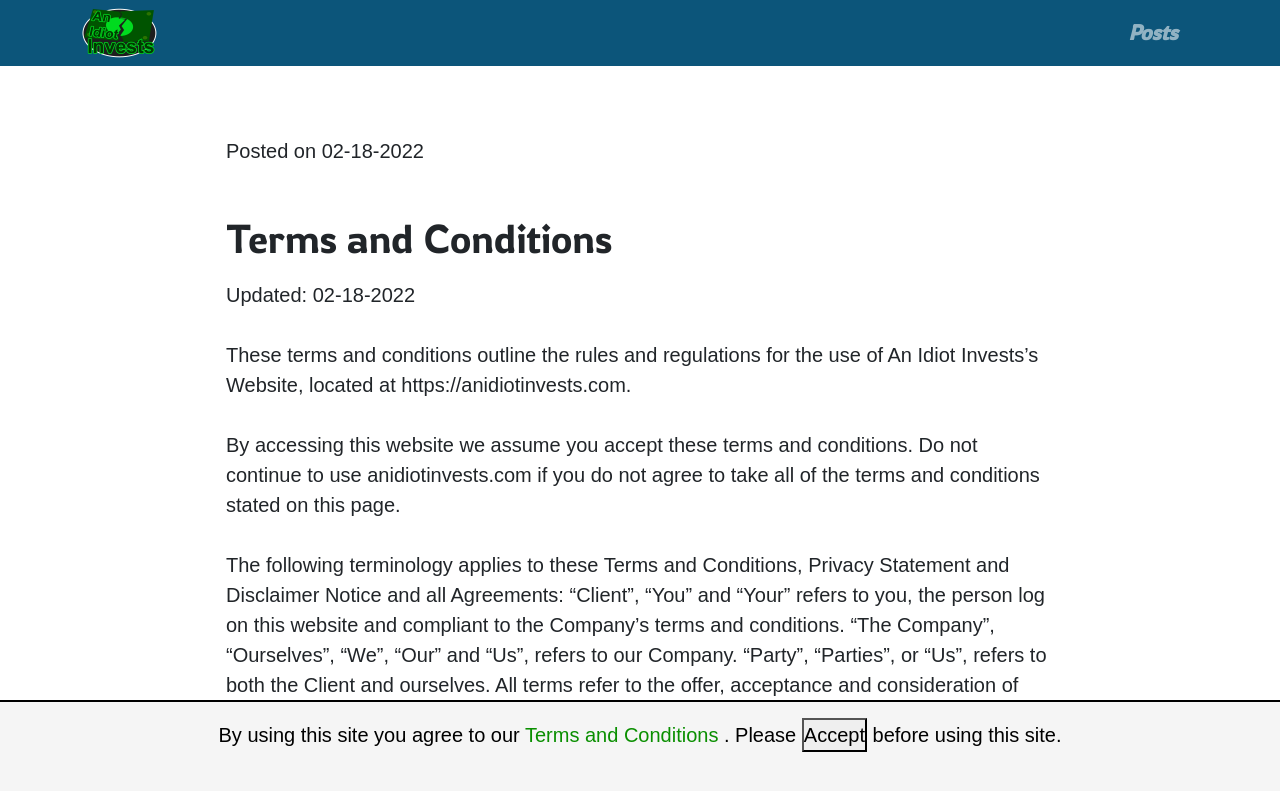
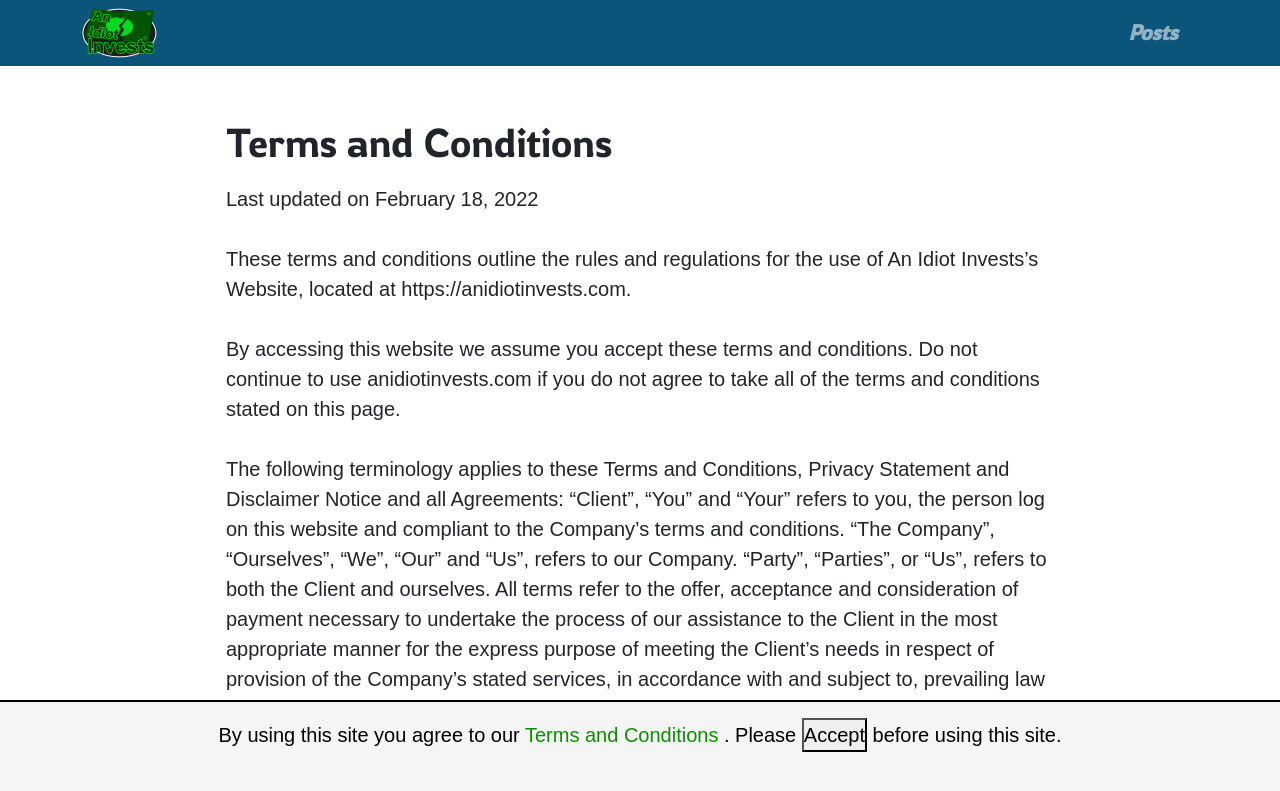
Before and after one commit to AnIdiotInvests/anidiotinvests.github.io, a Jekyll site: the page built from legal/terms-and-conditions.md, in a window 1280 px wide and 900 px high. Shown: the top 791 px of the window. Built offline with Jekyll 4.4.1, drawn with Linux system fonts in a browser that asks for light colours.

Commit message:
feature/05 a first look at new header main footer structure for pages

```diff
--- /dev/null
+++ b/_includes/bottom-nav.html
@@ -0,0 +1,69 @@
+<div class="theme-colors text-light">
+  <div class="container">
+
+    <section class="justify-content-center">
+
+      <div class="row p-2">
+
+        <div class="col text-center ms-auto p-2">
+
+          <h5>Website Info</h5>
+          <ul class="list-unstyled mb-0">
+            <li>
+              <a href="about.html">About</a>
+            </li>
+            <li>
+              <a href="/legal/privacy-policy">Privacy</a>
+            </li>
+            <li>
+              <a href="/">Posts</a>
+            </li>
+            <li>
+              <a href="/legal/terms-and-conditions">Terms of Use</a>
+            </li>
+          </ul>
+
+        </div>
+
+        <div class="col text-start ms-auto p-2 text-center">
+
+          <h5>Follow Us?</h5>
+          <form>
+            <p>subscriptions coming soon</p>
+          </form>
+
+        </div>
+
+        <div class="col-sm-5 text-start copyright-statement text-center">
+
+          <div>
+            <a href="/"><img height="100px" src="/assets/img/logo-two.png"></a>
+          </div>
+
+          <p>
+            Join us on a journey to financial success.<br>
+            #Investing #Lifestyle #Finance
+          </p>
+
+        </div>
+
+      </div>
+
+    </section>
+
+  </div>
+
+  <div class="text-center p-4 accent-color">
+    © 2022 Copyright:
+    <a href="#">anidiotinvests.com</a>
+    <p class="footer-disclaimer">AnIdiotInvests (anidiotinvests.com) is a blogging and publishing platform, not a
+      registered investment adviser or broker-dealer, and does not provide investment advice.
+      All information provided by AnIdiotInvests (anidiotinvests.com) is of a general nature for information and
+      education purposes,
+      and you should not construe any such information as investment advice. AnIdiotInvests (anidiotinvests.com) does
+      not take your specific needs,
+      investment objectives or financial situation into consideration, and any investments mentioned may not be suitable
+      for you. </p>
+  </div>
+
+</div>
--- /dev/null
+++ b/_includes/content-header.html
@@ -0,0 +1,15 @@
+<header id="content-header-id">
+
+    <h1>{{ page.title }}</h1>
+
+    {% assign date_format = site.date_format | default: "%B %-d, %Y" %}
+
+    {% if page.date %}
+    <p>Posted on {{ page.date | date: date_format }}</p>
+    {% endif %}
+
+    {% if page.edit_date %}
+    <p>Last updated on {{ page.edit_date | date: date_format }}</p>
+    {% endif %}
+
+</header>
--- a/_includes/footer.html
+++ /dev/null
@@ -1,65 +0,0 @@
-<footer class="theme-colors text-light">
-    <div class="container">
-
-      <section class="justify-content-center">
-
-        <div class="row p-2">
-
-          <div class="col text-center ms-auto p-2">
-
-            <h5>Website Info</h5>
-            <ul class="list-unstyled mb-0">
-              <li>
-                <a href="about.html">About</a>
-              </li>
-              <li>
-                <a href="/legal/privacy-policy">Privacy</a>
-              </li>
-              <li>
-                <a href="/">Posts</a>
-              </li>
-              <li>
-                <a href="/legal/terms-and-conditions">Terms of Use</a>
-              </li>
-            </ul>
-
-          </div>
-
-          <div class="col text-start ms-auto p-2 text-center">
-
-            <h5>Follow Us?</h5>
-            <form>
-              <p>subscriptions coming soon</p>
-            </form>
-
-          </div>
-
-          <div class="col-sm-5 text-start copyright-statement text-center">
-
-            <div>
-              <a  href="/"><img height="100px" src="/assets/img/logo-two.png"></a>
-            </div>
-
-            <p>
-              Join us on a journey to financial success.<br>
-              #Investing #Lifestyle #Finance
-            </p>
-
-          </div>
-
-        </div>
-
-      </section>
-
-    </div>
-
-    <div class="text-center p-4 accent-color">
-      © 2022 Copyright:
-      <a href="#">anidiotinvests.com</a>
-      <p class="footer-disclaimer">AnIdiotInvests (anidiotinvests.com) is a blogging and publishing platform, not a registered investment adviser or broker-dealer, and does not provide investment advice.
-        All information provided by AnIdiotInvests (anidiotinvests.com) is of a general nature for information and education purposes,
-        and you should not construe any such information as investment advice. AnIdiotInvests (anidiotinvests.com) does not take your specific needs,
-        investment objectives or financial situation into consideration, and any investments mentioned may not be suitable for you. </p>
-    </div>
-
-</footer>
--- a/_includes/header.html
+++ /dev/null
@@ -1,7 +0,0 @@
-<header>
-
-    <h1>{{ page.title }}</h1>
-    {% assign date_format = site.date_format | default: "%B %-d, %Y" %}
-    <p>Posted on {{ page.date |  date: date_format }}</p>
-
-</header>
--- a/_includes/navbar.html
+++ /dev/null
@@ -1,27 +0,0 @@
-<nav class="navbar navbar-dark theme-colors navbar-expand-lg fixed-top">
-    <div class="container">
-
-      <a class="navbar-brand" href="/">
-      <img src="/assets/img/logo-two.png"></a>
-
-      <button class="navbar-toggler" type="button" data-bs-toggle="collapse"
-        data-bs-target="#navbarSupportedContent" aria-controls="navbarSupportedContent" aria-expanded="false" aria-label="Toggle navigation">
-        <span class="navbar-toggler-icon"></span>
-      </button>
-
-      <div class="collapse navbar-collapse noselect" id="navbarSupportedContent">
-        <ul class="navbar-nav ms-auto mb-2 mb-lg-0">
-
-        <li class="nav-item">
-          <a class="nav-link" href="/">Posts</a>
-        </li>
-
-        <!-- <li class="nav-item">
-          <a class="nav-link" href="/about.html">About</a>
-        </li> -->
-
-        </ul>
-      </div>
-
-    </div>
-  </nav>
--- /dev/null
+++ b/_includes/top-nav.html
@@ -0,0 +1,27 @@
+<nav class="navbar navbar-dark theme-colors navbar-expand-lg fixed-top">
+  <div class="container">
+
+    <a class="navbar-brand" href="/">
+      <img src="/assets/img/logo-two.png"></a>
+
+    <button class="navbar-toggler" type="button" data-bs-toggle="collapse" data-bs-target="#navbarSupportedContent"
+      aria-controls="navbarSupportedContent" aria-expanded="false" aria-label="Toggle navigation">
+      <span class="navbar-toggler-icon"></span>
+    </button>
+
+    <div class="collapse navbar-collapse noselect" id="navbarSupportedContent">
+      <ul class="navbar-nav ms-auto mb-2 mb-lg-0">
+
+        <li class="nav-item">
+          <a class="nav-link" href="/">Posts</a>
+        </li>
+
+        <!-- <li class="nav-item">
+        <a class="nav-link" href="/about.html">About</a>
+      </li> -->
+
+      </ul>
+    </div>
+
+  </div>
+</nav>
--- a/_layouts/home.html
+++ b/_layouts/home.html
@@ -18,12 +18,9 @@
 </div>
 
 <div class="post-content">
-
     <table id="postContainer" class="posts-pagination-table">
 
         {% for post in site.posts %}
-
-
 
         <div class="pageinator">
             <div class="post-listing-card">
@@ -42,11 +39,9 @@
                 </div>
 
             </div>
-
         </div>
 
         {% endfor %}
 
     </table>
-
 </div>
--- a/_layouts/legal.html
+++ b/_layouts/legal.html
@@ -4,9 +4,8 @@
 
 <div class="blog-content">
 
-    {% include header.html %}
-
     <article class="blog-post">
+        {% include content-header.html %}
         {{ content }}
     </article>
 
--- a/_layouts/primary.html
+++ b/_layouts/primary.html
@@ -7,18 +7,21 @@
 <!DOCTYPE html>
 <html lang="en" class="page-fade-in">
 
-{% include head.html %}
+  {% include head.html %}
 
-<body>
+  <body>
+    <header id="primary-top-nav-header-id">
+      {% include top-nav.html %}
+    </header>
 
-  {% include navbar.html %}
+    <main id="primary-main-content-footer-id">
+      {{ content }}
+    </main>
 
-  {{ content }}
-
-  {% include footer.html %}
-
-  {% include cookie-consent.html %}
-
-</body>
+    <footer id="primary-bot-nav-footer-id">
+      {% include bottom-nav.html %}
+      {% include cookie-consent.html %}
+    </footer>
+  </body>
 
 </html>
--- a/legal/terms-and-conditions.md
+++ b/legal/terms-and-conditions.md
@@ -1,11 +1,9 @@
 ---
 layout: legal
-date: 02-18-2022
+title: "Terms and Conditions"
+edit_date: 2022-02-18 19:41:52
+categories: legal
 ---
-
-# Terms and Conditions
-
-Updated: 02-18-2022
 
 These terms and conditions outline the rules and regulations for the use of An Idiot Invests's Website, located at https://anidiotinvests.com.
 
```
Also changed, not shown: _layouts/post.html (+2 -5 lines), legal/privacy-policy.md (+3 -5 lines). Lines whose indentation alone changed are shown as unchanged.
